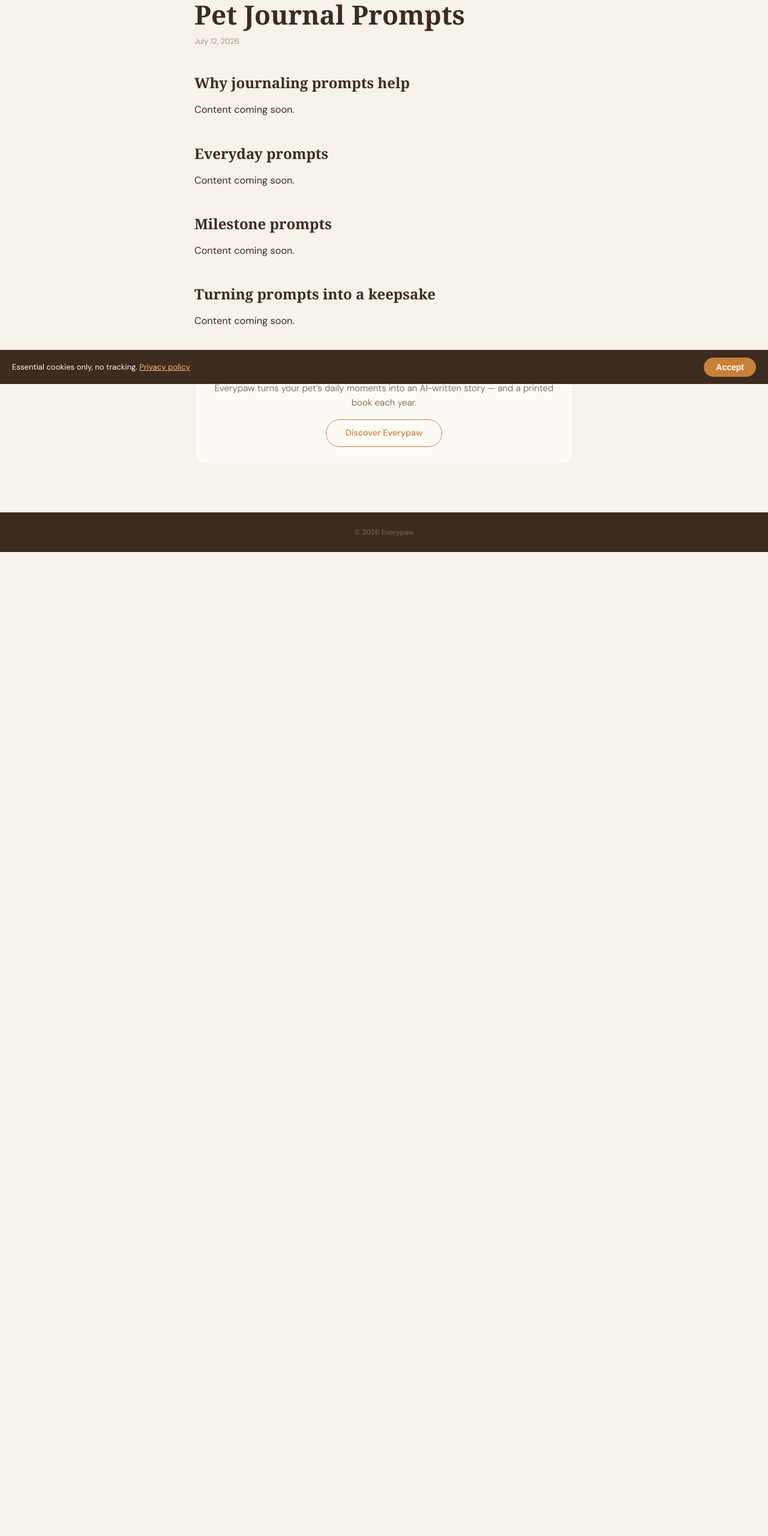
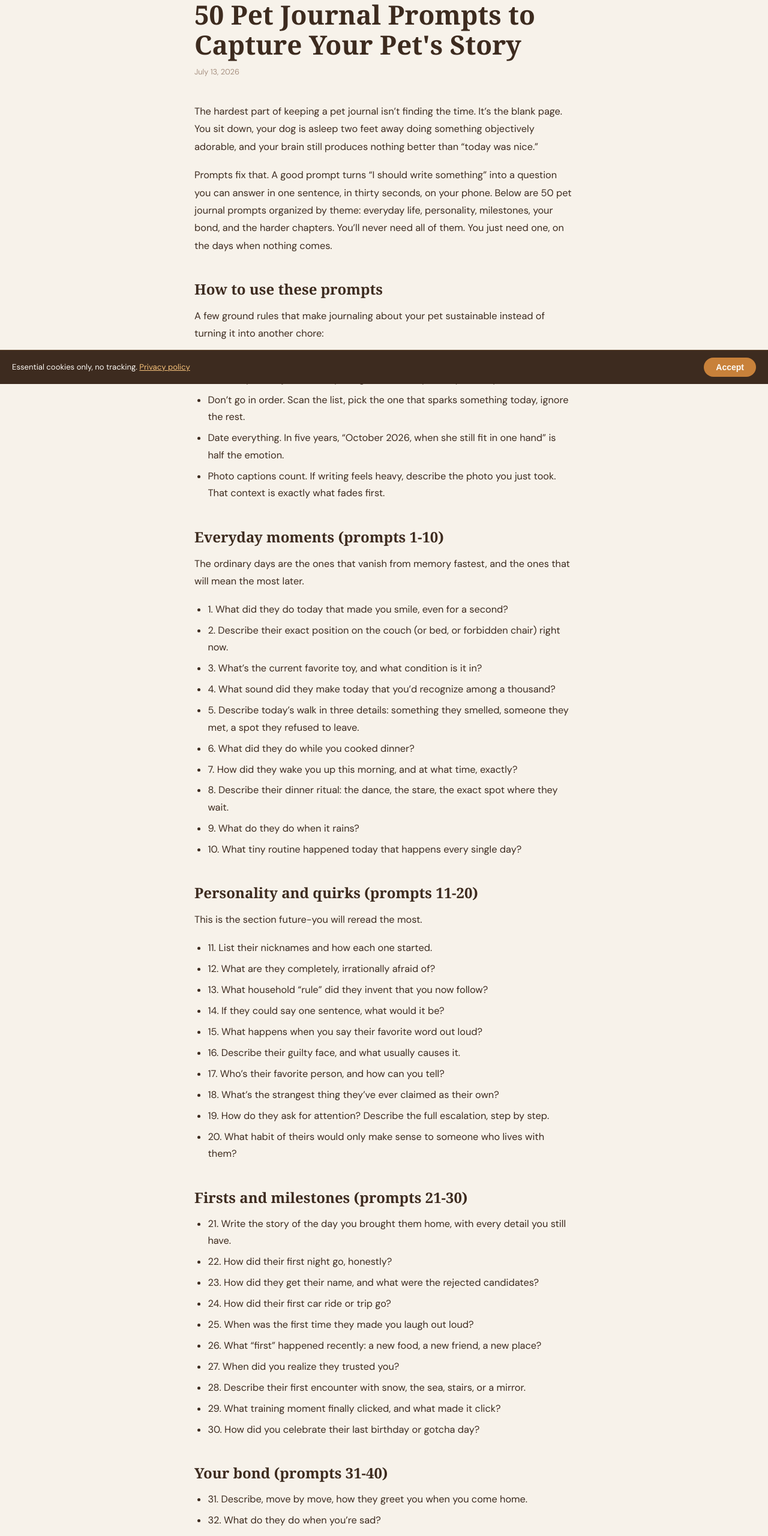
Before and after one commit to CookServices/everypaw, a Next.js app: page /blog/pet-journal-prompts in a window 1280 px wide. Shown: the part 160-2720 px from the top of the page at 60% size. Before the commit the page ends 1080 px from the top, so only its background shows below. Built offline with nearby package versions, Linux system fonts and the light colour scheme.

Commit message:
feat(blog): publish article pet-journal-prompts
Fill the placeholder pet-journal-prompts post with "50 Pet Journal
Prompts to Capture Your Pet's Story" and flip published:true so it
appears on /blog, the sitemap, and drops noindex.

Co-Authored-By: Claude Fable 5 <noreply@anthropic.com>

```diff
--- a/src/app/blog/pet-journal-prompts/page.tsx
+++ b/src/app/blog/pet-journal-prompts/page.tsx
@@ -33,18 +33,143 @@ export default function Page() {
         <script type="application/ld+json" dangerouslySetInnerHTML={{ __html: JSON.stringify(ARTICLE_JSONLD) }} />
       )}
       <ArticleLayout post={post}>
-        {/* Placeholder structure — fill each section with content, then set published: true in src/lib/blog.ts */}
-        <h2>Why journaling prompts help</h2>
-        <p>Content coming soon.</p>
+        <p>
+          The hardest part of keeping a pet journal isn&rsquo;t finding the time. It&rsquo;s the blank page. You sit
+          down, your dog is asleep two feet away doing something objectively adorable, and your brain still produces
+          nothing better than &ldquo;today was nice.&rdquo;
+        </p>
+        <p>
+          Prompts fix that. A good prompt turns &ldquo;I should write something&rdquo; into a question you can answer in
+          one sentence, in thirty seconds, on your phone. Below are 50 pet journal prompts organized by theme: everyday
+          life, personality, milestones, your bond, and the harder chapters. You&rsquo;ll never need all of them. You
+          just need one, on the days when nothing comes.
+        </p>
 
-        <h2>Everyday prompts</h2>
-        <p>Content coming soon.</p>
+        <h2>How to use these prompts</h2>
+        <p>
+          A few ground rules that make journaling about your pet sustainable instead of turning it into another chore:
+        </p>
+        <ul>
+          <li>
+            One sentence is a complete entry. &ldquo;He sat by the door for 20 minutes after the vet&rdquo; is a perfect
+            journal entry. Length is not the point; specificity is.
+          </li>
+          <li>Don&rsquo;t go in order. Scan the list, pick the one that sparks something today, ignore the rest.</li>
+          <li>Date everything. In five years, &ldquo;October 2026, when she still fit in one hand&rdquo; is half the emotion.</li>
+          <li>
+            Photo captions count. If writing feels heavy, describe the photo you just took. That context is exactly what
+            fades first.
+          </li>
+        </ul>
 
-        <h2>Milestone prompts</h2>
-        <p>Content coming soon.</p>
+        <h2>Everyday moments (prompts 1-10)</h2>
+        <p>
+          The ordinary days are the ones that vanish from memory fastest, and the ones that will mean the most later.
+        </p>
+        <ul>
+          <li>1. What did they do today that made you smile, even for a second?</li>
+          <li>2. Describe their exact position on the couch (or bed, or forbidden chair) right now.</li>
+          <li>3. What&rsquo;s the current favorite toy, and what condition is it in?</li>
+          <li>4. What sound did they make today that you&rsquo;d recognize among a thousand?</li>
+          <li>
+            5. Describe today&rsquo;s walk in three details: something they smelled, someone they met, a spot they
+            refused to leave.
+          </li>
+          <li>6. What did they do while you cooked dinner?</li>
+          <li>7. How did they wake you up this morning, and at what time, exactly?</li>
+          <li>8. Describe their dinner ritual: the dance, the stare, the exact spot where they wait.</li>
+          <li>9. What do they do when it rains?</li>
+          <li>10. What tiny routine happened today that happens every single day?</li>
+        </ul>
 
-        <h2>Turning prompts into a keepsake</h2>
-        <p>Content coming soon.</p>
+        <h2>Personality and quirks (prompts 11-20)</h2>
+        <p>This is the section future-you will reread the most.</p>
+        <ul>
+          <li>11. List their nicknames and how each one started.</li>
+          <li>12. What are they completely, irrationally afraid of?</li>
+          <li>13. What household &ldquo;rule&rdquo; did they invent that you now follow?</li>
+          <li>14. If they could say one sentence, what would it be?</li>
+          <li>15. What happens when you say their favorite word out loud?</li>
+          <li>16. Describe their guilty face, and what usually causes it.</li>
+          <li>17. Who&rsquo;s their favorite person, and how can you tell?</li>
+          <li>18. What&rsquo;s the strangest thing they&rsquo;ve ever claimed as their own?</li>
+          <li>19. How do they ask for attention? Describe the full escalation, step by step.</li>
+          <li>20. What habit of theirs would only make sense to someone who lives with them?</li>
+        </ul>
+
+        <h2>Firsts and milestones (prompts 21-30)</h2>
+        <ul>
+          <li>21. Write the story of the day you brought them home, with every detail you still have.</li>
+          <li>22. How did their first night go, honestly?</li>
+          <li>23. How did they get their name, and what were the rejected candidates?</li>
+          <li>24. How did their first car ride or trip go?</li>
+          <li>25. When was the first time they made you laugh out loud?</li>
+          <li>26. What &ldquo;first&rdquo; happened recently: a new food, a new friend, a new place?</li>
+          <li>27. When did you realize they trusted you?</li>
+          <li>28. Describe their first encounter with snow, the sea, stairs, or a mirror.</li>
+          <li>29. What training moment finally clicked, and what made it click?</li>
+          <li>30. How did you celebrate their last birthday or gotcha day?</li>
+        </ul>
+
+        <h2>Your bond (prompts 31-40)</h2>
+        <ul>
+          <li>31. Describe, move by move, how they greet you when you come home.</li>
+          <li>32. What do they do when you&rsquo;re sad?</li>
+          <li>33. Describe a moment this week when the two of you just sat together.</li>
+          <li>34. What have they changed about you?</li>
+          <li>35. On a day away from them, what do you miss first?</li>
+          <li>36. Write about a hard day they made better without knowing it.</li>
+          <li>37. What does it feel like when they&rsquo;re completely calm next to you?</li>
+          <li>38. What do you say to them when no one else is around?</li>
+          <li>
+            39. Describe the way they look at you when they want something, and when they want nothing at all.
+          </li>
+          <li>40. Which of their routines has quietly become one of yours?</li>
+        </ul>
+
+        <h2>The harder chapters (prompts 41-50)</h2>
+        <p>
+          Vet visits, aging, illness, and loss are part of the story too. These are the hardest entries to write, and
+          the ones you&rsquo;ll be most grateful for. If you&rsquo;re journaling through grief, go at your own pace. And
+          if you&rsquo;re looking for a way to honor a pet you&rsquo;ve lost, a{" "}
+          <a href="/memorial">pet memorial book</a> can be part of that.
+        </p>
+        <ul>
+          <li>41. How did they handle the vet today, and how did you?</li>
+          <li>42. What made a sick day easier for both of you?</li>
+          <li>43. What has changed as they&rsquo;ve gotten older, and what hasn&rsquo;t changed at all?</li>
+          <li>44. What do you want to remember about them exactly as they are today?</li>
+          <li>
+            45. Write about their gray muzzle, slower walks, or longer naps, with tenderness rather than sadness.
+          </li>
+          <li>46. If they could understand every word for one minute, what would you say?</li>
+          <li>47. Write down a scare that ended well, now that it&rsquo;s over.</li>
+          <li>48. What do they still do exactly the way they did as a puppy or kitten?</li>
+          <li>49. If you could keep one of their rituals forever, which one would it be?</li>
+          <li>50. Describe them today as if you were reading it ten years from now.</li>
+        </ul>
+
+        <h2>How to make journaling stick</h2>
+        <ul>
+          <li>
+            Attach it to a routine you already have: after the evening walk, with your morning coffee, right after
+            feeding time.
+          </li>
+          <li>
+            Keep the one-sentence rule sacred. The day you decide entries must be &ldquo;good,&rdquo; you&rsquo;ll stop
+            writing them.
+          </li>
+          <li>Don&rsquo;t backfill out of guilt. You missed three weeks? Fine. Start with today.</li>
+          <li>Let entries be unpolished. Typos, fragments, half-thoughts: this is a journal, not an essay.</li>
+        </ul>
+
+        <h2>From scattered notes to their story</h2>
+        <p>
+          Individually, these entries are small. Together, they&rsquo;re the story of a life: the walks, the quirks, the
+          hard days, the ridiculous ones. That&rsquo;s the idea behind Everypaw: you write the one-sentence moments, and
+          every month they&rsquo;re turned into a story chapter, then at the end of the year into a printed hardcover
+          book. But whatever tool you use, the principle is the same: one honest sentence at a time, starting today.
+        </p>
       </ArticleLayout>
     </>
   );
--- a/src/lib/blog.ts
+++ b/src/lib/blog.ts
@@ -1,5 +1,5 @@
 /**
- * Blog article registry — single source of truth for the SEO content cluster.
+ * Blog article registry: single source of truth for the SEO content cluster.
  * Drives the /blog index listing, sitemap inclusion, and per-article noindex.
  * `published: false` → article renders with noindex, excluded from index + sitemap.
  * Flip to `true` (and fill the article body) once the content is ready.
@@ -16,10 +16,11 @@ export interface BlogPost {
 export const BLOG_POSTS: BlogPost[] = [
   {
     slug: "pet-journal-prompts",
-    title: "Pet Journal Prompts",
-    description: "Placeholder article — content coming soon.",
-    datePublished: "2026-07-12",
-    published: false,
+    title: "50 Pet Journal Prompts to Capture Your Pet's Story",
+    description:
+      "Never stare at a blank page again: 50 pet journal prompts to capture your dog or cat's daily moments, quirks, and milestones, one sentence at a time.",
+    datePublished: "2026-07-13",
+    published: true,
   },
 ];
 
```
Also changed, not shown: 1 other file (tests, documents, lock files or other folders).
